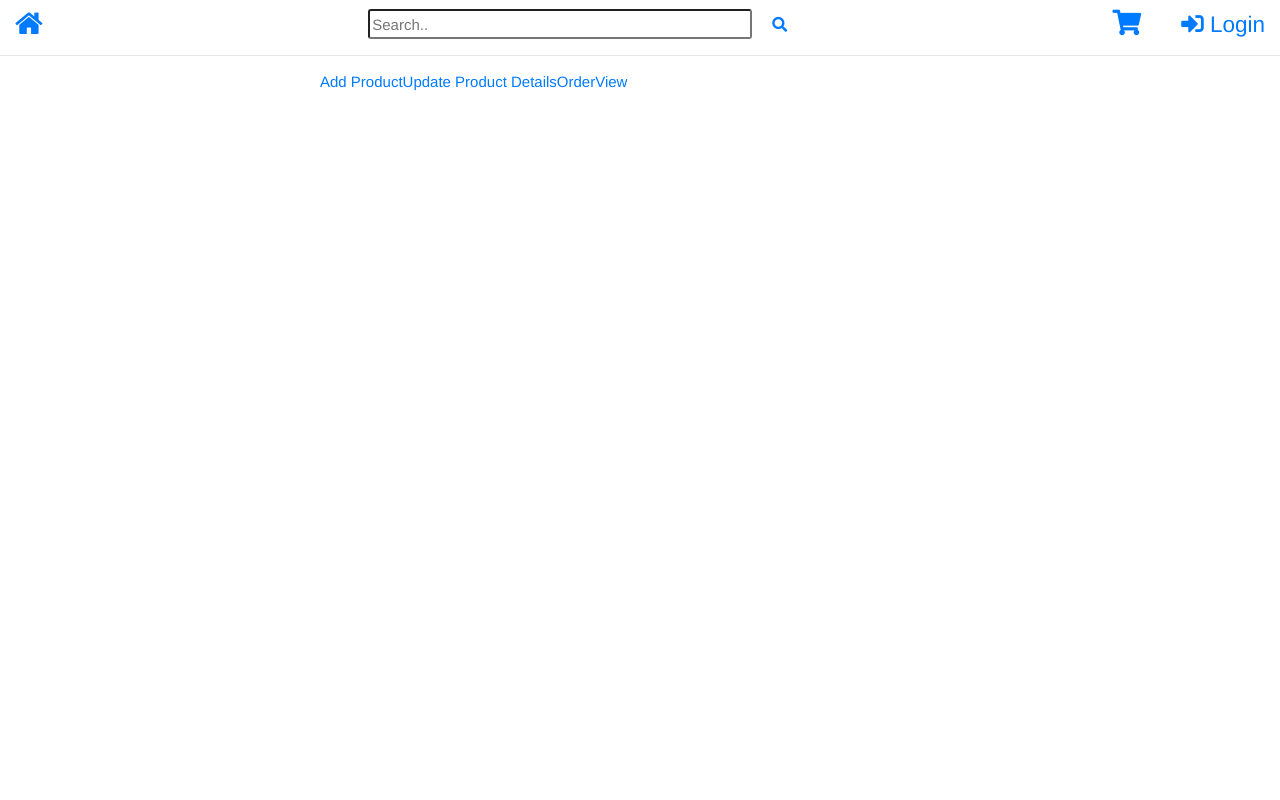
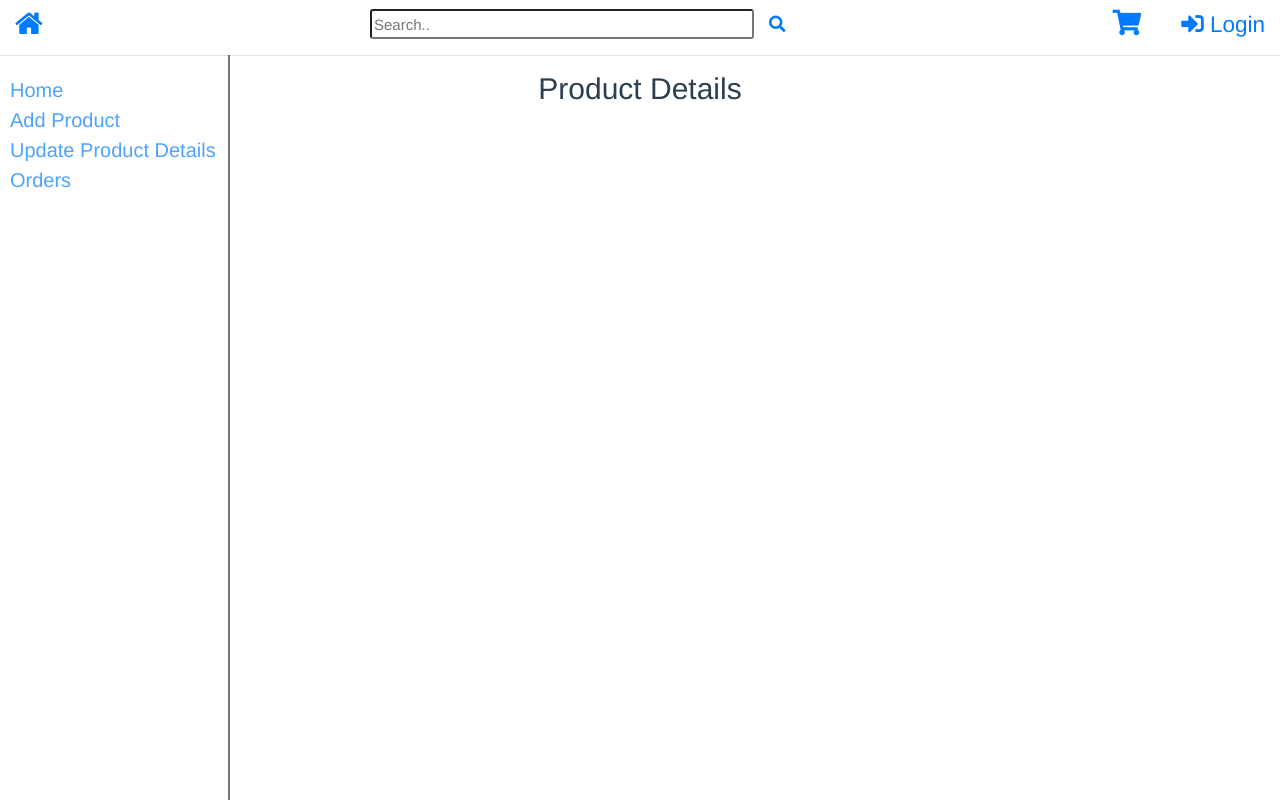
Before and after one commit to Ravi6124/EcommerceUI, a Vue app: page /merchanthome in a window 1280 px wide. Built offline with nearby package versions, Linux system fonts and the light colour scheme.

Commit message:
navbar updated

```diff
--- a/src/App.vue
+++ b/src/App.vue
@@ -35,7 +35,7 @@ body {
   color: #2c3e50;
 }
 main {
-  min-height: calc(90vh - 80px);
+  min-height: calc(90vh - 40px);
 }
 button.myBtn {
   padding: 10px 20px;
--- a/src/components/App/Navbar.vue
+++ b/src/components/App/Navbar.vue
@@ -1,30 +1,84 @@
 <template>
   <nav id="nav" class="navbar">
-    <router-link to="/"><i class="fa fa-home"></i></router-link>
+    <router-link to="/">
+      <i class="fa fa-home"></i>
+    </router-link>
     <div class="search">
-      <input type="text" class="search_input" placeholder="Search..">
-      <router-link class="fas fa_search" to="">&#xf002;</router-link>
+      <input type="text" class="search_input" placeholder="Search.." @keypress.enter="search" v-model="searchKey" />
+      <button class="fas fa_search" @click="search()">&#xf002;</button>
     </div>
     <div class="right_corner">
       <router-link to="/cart" class="fas fa_cart">&#xf07a;</router-link>
-      <a class="login" href="/login"><span class="fas fa-sign-in-alt"></span> Login</a>
+      <a class="login" href="/login">
+        <span class="fas fa-sign-in-alt"></span> Login
+      </a>
     </div>
   </nav>
 </template>
 
 <script>
+import { mapActions } from 'vuex';
+//const axios = require("axios");
 export default {
-    name: 'Navbar'
+  name: "Navbar",
+  data: function() {
+    return {
+      searchKey: "",
+      pageSize: 10,
+      pageNumber: 0
+    };
+  },
+  methods: {
+    ...mapActions([
+      'getSearchResult'
+    ]),
+    search() {
+      // window.console.log(
+      //   `172.16.20.110:8082/search/searchFunction/${this.pageSize}/${this.pageNumber}/${this.searchKey}`
+      // );
+     let skey= this.searchKey
+     this.getSearchResult({
+        params: {
+          skey: this.searchKey,
+          pageNum: 0
         }
+     })
+     this.$router.push({name: 'searchresult', params: {skey} });
+
+      // axios.get(`http://172.16.20.110:8082/search/searchFunction/${this.pageSize}/${this.pageNumber}/${this.searchKey}`).then(
+      //   result => {
+      //     window.console.log(result);
+
+      //   },
+      //   error => {
+      //     window.console.log(error);
+      //   }
+      // );
+    }
+  }
+};
 </script>
 
 <style scoped>
 .fa_search {
-    padding-left: 20px;
+  padding-left: 15px;
+}
+button {
+  padding: 0;
+  border: none;
+  background: none;
+  color: #007bff;
+  font-size: 110%;
+  cursor: pointer;
+}
+button:focus {
+  outline: none;
+}
+button:hover {
+  color: darkblue;
 }
 .fa-home {
   font-size: 200%;
-    /* padding-left: 20px; */
 }
 .navbar {
   display: flex;
@@ -35,29 +89,15 @@ export default {
 .login {
   font-size: 150%;
   cursor: pointer;
-    /* color: darkblue; */
 }
-  .fa_cart{
+.fa_cart {
   font-size: 170%;
-    /* color: darkblue; */
   padding-right: 40px;
 }
 .search_input {
   width: 30vw;
   height: 30px;
   border-radius: 3px;
-    padding-right: 20px;
+  padding-right: 10px;
 }
 </style>
-
-// Team 5:
-// Harsh: navbar, signup, login, user profile
-// Priya: login, cart vuex, checkout
-// Mahesh: merchant pages
-
-// Raghav: Zuul
-// Ananya: Kafka
-// Antas: Cart Backend
-// Riya: Login Backend
-
-// Ravi: User SignIN Android
--- a/src/router/index.js
+++ b/src/router/index.js
@@ -102,6 +102,11 @@ const routes = [
     path: '/forgot',
     name: 'forgot',
     component: () => import('../views/happ.vue')
+  },
+  {
+    path: '/searchresult/:skey',
+    name: 'searchresult',
+    component: () => import('../views/SearchResult.vue')
   }
 ]
 
--- a/src/store/index.js
+++ b/src/store/index.js
@@ -9,7 +9,8 @@ export default new Vuex.Store({
     categories: [],
     products: [],
     totalElements: 0,
-    product: {}
+    product: {},
+    searchResults: []
   },
   mutations: {
     GET_CATEGORIES(state, value){
@@ -21,6 +22,9 @@ export default new Vuex.Store({
     },
     GET_PRODUCTS(state, value){
       state.product = value
+    },
+    GET_SEARCHRESULTS(state, value) {
+      state.searchResults = value
     }
   },
   actions: {
@@ -47,6 +51,14 @@ export default new Vuex.Store({
         // window.console.log(res.data),
         commit('GET_PRODUCTS', res.data)
       })
+    },
+    getSearchResult({commit} , {params} = {}) {
+      Axios
+      .get('http://172.16.20.110:8082/search/searchFunction/10/'+ params.pageNum +' /' + params.skey)
+      .then(res => {
+        window.console.log(res.data.content)
+        commit('GET_SEARCHRESULTS', res.data.content)
+      })
     }
   },
   getters: {
@@ -61,6 +73,9 @@ export default new Vuex.Store({
     },
     totalElementsGetter(state){
       return state.totalElements;
+    },
+    searchResultGetter(state) {
+      return state.searchResults;
     }
   },
   modules: {
--- a/src/views/Cart.vue
+++ b/src/views/Cart.vue
@@ -40,7 +40,7 @@
 </template>
 
 <script>
-const axios = require('axios');
+const axios = require('axios').default;
 export default {
   name: 'Cart',
   data: function(){
@@ -52,10 +52,11 @@ export default {
     }
   },
   created() {
-    axios.get("http://localhost:3000/items")
+    axios.get('http://172.16.20.98:8080/cart/fakeId')
     .then(result => {
-      this.items = result.data;
-      window.console.log(this.items);
+      window.console.log(result.data.items);
+      this.items = result.data.items;
+      this.total = result.data.totalAmount;
       },
       error => {
         window.console.error(error);
@@ -68,8 +69,11 @@ export default {
       this.items[index].quantity--;
       this.total -= this.items[index].price;
       window.console.log(this.customerId, item.productId);
-      axios.delete('https://jsonplaceholder.typicode.com/posts', this.customerId, item.productId)
-        .then(res => {
+      axios.delete('http://172.16.20.98:8080/cart/reduceitem', {
+        customerId : 'fakeId',
+        productId: item.productId
+      })
+      .then(res => {
           window.console.log("res: ", res);
           return res;
         });
@@ -79,7 +83,10 @@ export default {
       this.total += this.items[index].price;
       item.quantity = this.items[index].quantity;
       window.console.log(this.customerId, item);
-      axios.post('https://jsonplaceholder.typicode.com/posts', this.customerId, item)
+      axios.post('https://jsonplaceholder.typicode.com/posts', {
+        customerId: this.customerId,
+        item: this.item
+        })
         .then(res => {
           window.console.log("res: ", res);
           return res;
@@ -105,21 +112,20 @@ export default {
       );
       if (!checkout_response.status){
         alert("You need to login to place an order!!");
-        // const router = new VueRouter({
-        //   routes: [
-        //     { path: '/a', redirect: '/b' }
-        //   ]
-        // })
-
         return;
       }
-      axios.post('https://jsonplaceholder.typicode.com/posts', this.customerId, this.totalAmount, data)
+      axios.post('https://jsonplaceholder.typicode.com/posts', {
+        customerId: this.customerId,
+        totalAmount: this.totalAmount,
+        data: this.data
+      })
         .then(res => {
           window.console.log("res: ", res);
           return res;
         });
     }
   }
+  // this.$router.push
 }
 
 </script>
--- a/src/views/MerchantHome.vue
+++ b/src/views/MerchantHome.vue
@@ -1,12 +1,12 @@
 <template>
   <main class="merchanthome">
+    <h2>Product Details</h2>
     <div class="sidenav">
-      <router-link to="">Add Product</router-link>
-      <router-link to="">Update Product Details</router-link>
-      <router-link to="">Order</router-link>
-      <router-link to="">View</router-link>
+      <router-link to="/merchanthome">Home</router-link> <!-- View --> <br>
+      <router-link to="/merchantproductcheck">Add Product</router-link> <br>
+      <router-link to="/merchantupdateproduct">Update Product Details</router-link> <br>
+      <router-link to="/merchantorderdetails">Orders</router-link>
     </div>
-
   </main>
 </template>
 
@@ -17,7 +17,26 @@ export default {
 </script>
 
 <style scoped>
+  h2 {
+    text-align: center;
+  }
   .sidenav {
-    margin-left: 25%;
+    font-size: 20px;
+    height: 100%;
+    width: 220px;
+    position: fixed;
+    z-index: 1;
+    top: 55px;
+    left: 10px;
+    overflow-x: hidden;
+    padding-top: 20px;
+    opacity: .7;
+    border-right: 2px solid;
+  }
+  router-link {
+    text-decoration: none;
+  }
+  router-link:focus {
+    text-decoration: none;
   }
 </style>
--- /dev/null
+++ b/src/views/SearchResult.vue
@@ -0,0 +1,70 @@
+<template>
+  <main class="searchresult">
+      <h1>{{this.$route.params["skey"]}}</h1>
+      <hr>
+      <div class="searchResults">
+          <div v-for="search in searchResults" v-bind:key="search.productId" class="oneSearchResult" @click="passingPid(search.productId)">
+              <fieldset>
+                  <div class="search__image">
+                      <img :src="search.imageURL" alt="no image">
+                  </div>
+                  <h3>Name: {{search.productName}}</h3>
+                  <h4>Price: {{search.price}}</h4>
+              </fieldset>
+          </div>
+      </div>
+  </main>
+</template>
+
+<script>
+import { mapGetters } from 'vuex'
+export default {
+    name: "SearchResult",
+    created() {
+        // eslint-disable-next-line no-debugger
+        // debugger
+        this.$store.dispatch("getSearchResult", {
+            params: {
+                skey: this.$route.params["skey"],
+                pageNum: 0
+            }
+        })
+    },
+    computed: {
+        ...mapGetters(["searchResultGetter"]),
+        searchResults() {
+            return this.searchResultGetter;
+        }
+    }
+}
+</script>
+
+<style scoped>
+h1{
+    text-align: center;
+}
+.searchResults{
+    display: flex;
+    flex-wrap: wrap;
+    justify-content: space-around;
+}
+.searchResults > div{
+    margin: 20px;
+    -webkit-transition-duration: 1s;
+    transition-duration: 1s;
+    cursor: pointer;
+}
+.searchResults > div:hover{
+    background-color: black;
+    color: white;
+}
+.search__image{
+    height: 200px;
+    width: 300px;
+}
+.search__image > img{
+    height: 100%;
+    width: 100%;
+}
+
+</style>
```
Lines whose indentation alone changed are shown as unchanged.
